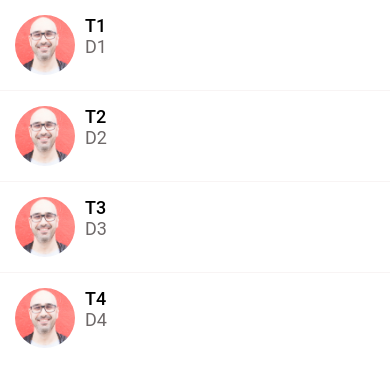
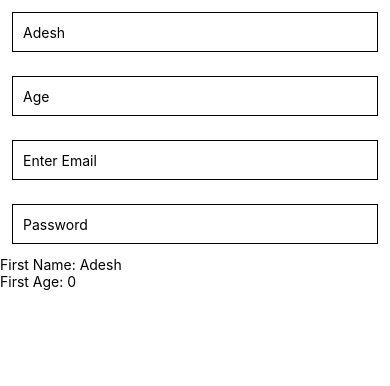
Before and after one commit to AdeshJ4/Done-With-It, a React Native app: screen / in a window 390 px wide. Shown: the top 386 px of the page. Built offline with nearby package versions, Linux system fonts and the light colour scheme.

Commit message:
066. 2-textinput

```diff
--- a/App.jsx
+++ b/App.jsx
@@ -1,7 +1,48 @@
+import { StyleSheet, Text, TextInput } from "react-native";
+import ScreenList from "./app/components/ScreenList";
 import MessageScreen from "./app/screens/MessageScreen";
+import { useState } from "react";
 
 const App = () => {
-  return <MessageScreen />;
+  const [fname, setFname] = useState("Adesh");
+  const [age, setAge] = useState(0);
+  return (
+    <ScreenList>
+      <TextInput
+        value={fname}
+        maxLength={100}
+        placeholder="Enter Name"
+        style={styles.input}
+        onChangeText={(name) => setFname(name)}
+      />
+      <TextInput
+        keyboardType="numeric"
+        style={styles.input}
+        placeholder="Age"
+        onChangeText={(age) => setAge(age)}
+      />
+      <TextInput
+        keyboardType="email-address"
+        placeholder="Enter Email"
+        style={styles.input}
+      />
+      <TextInput
+        placeholder="Password"
+        secureTextEntry={true}
+        style={styles.input}
+      />
+      <Text>First Name: {fname}</Text>
+      <Text>First Age: {age}</Text>
+    </ScreenList>
+  );
 };
 
+const styles = StyleSheet.create({
+  input: {
+    height: 40,
+    margin: 12,
+    borderWidth: 1,
+    padding: 10,
+  },
+});
 export default App;
```
Also changed, not shown: cheetsheet.txt.
